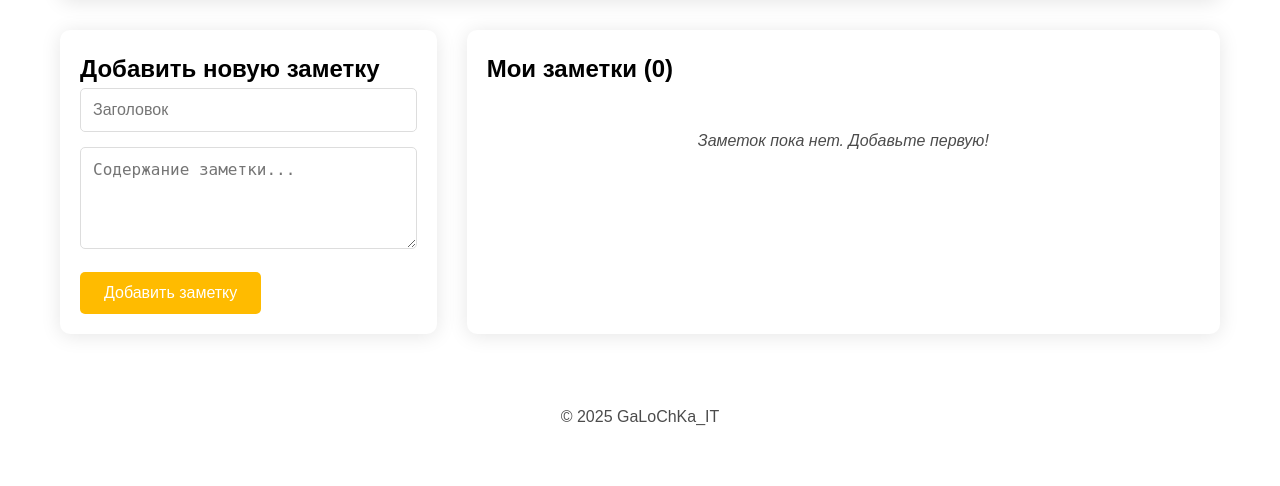
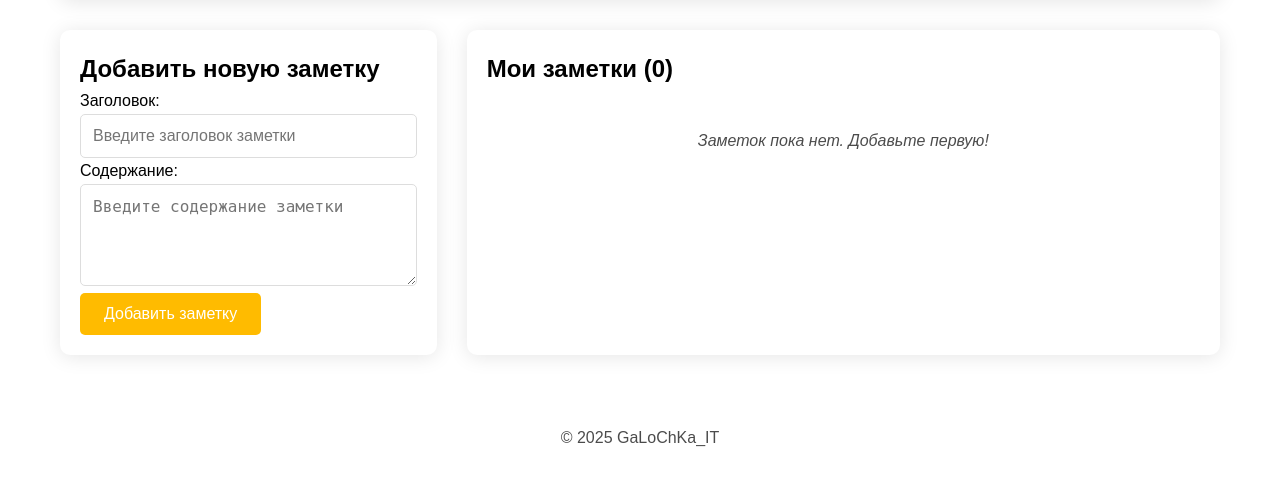
Before and after one commit to Tgalochka05/Zametki, a Django app: page / in a window 1280 px wide. Shown: the part 124-610 px from the top of the page. Run offline with Django 5.2, Linux system fonts and the light colour scheme.

Commit message:
Update files
Update files dir "zametki"

```diff
--- a/zametki/static/css/style.css
+++ b/zametki/static/css/style.css
@@ -60,16 +60,13 @@ select {
     border-radius: 10px;
 }
 
-.form-group {
-    margin-bottom: 15px;
-}
-
 .form-control {
     width: 100%;
     padding: 12px;
     border: 1px solid #ddd;
     border-radius: 5px;
     font-size: 16px;
+    gap: 15px;
 }
 
 .btn {
--- a/zametki/templates/note_list.html
+++ b/zametki/templates/note_list.html
@@ -7,12 +7,7 @@
         <h2>Добавить новую заметку</h2>
         <form method="post" action="{% url 'add_note' %}">
             {% csrf_token %}
-            <div class="form-group">
-                <input type="text" name="title" placeholder="Заголовок" required class="form-control">
-            </div>
-            <div class="form-group">
-                <textarea name="content" placeholder="Содержание заметки..." rows="4" required class="form-control"></textarea>
-            </div>
+            {{ form }}
             <button type="submit" class="btn btn-primary">Добавить заметку</button>
         </form>
     </div>
--- a/zametki/zam_app/models.py
+++ b/zametki/zam_app/models.py
@@ -1,5 +1,5 @@
 from django.db import models
 
 class Note(models.Model): #Делаем модель для БД заметок
-    title = models.CharField(max_length=200, verbose_name='Заголовок')
-    content = models.TextField(verbose_name='Содержание')
+    title_n = models.CharField(max_length=200, verbose_name='Заголовок')
+    content_n = models.TextField(verbose_name='Содержание')
--- a/zametki/zam_app/views.py
+++ b/zametki/zam_app/views.py
@@ -1,6 +1,7 @@
 from django.shortcuts import render, redirect
 from django.http import HttpResponse
-from django.utils import timezone
+from .forms import NoteForm
+from .models import Note
 import json
 
 def get_notes_from_cookie(request): #Получаем куки файлы (если их нет, возвращаем пустой список)
@@ -37,7 +38,8 @@ def note_list(request): #Отображаем список заметок и о
             {'value': 'dark', 'name': 'Темная', 'class': 'theme-dark'},
             {'value': 'blue', 'name': 'Синяя', 'class': 'theme-blue'},
             {'value': 'green', 'name': 'Зеленая', 'class': 'theme-green'},
-        ]
+        ],
+        'form': NoteForm()
     }
 
     response = render(request, 'note_list.html', context) #Делаем рендер html-страницы (т.е. отображем её вместе с вставленными данными)
@@ -66,6 +68,8 @@ def add_note(request): #Делаем новую заметку
                 'content': content
             }
 
+            BD_new_note = Note.objects.create(title_n=title, content_n=content)
+
             notes.append(new_note) #Добавляем её в список
 
             # Перенаправляем с сохранением cookies
```
Also changed, not shown: zametki/db.sqlite3, zametki/zam_app/migrations/0001_initial.py (added).
